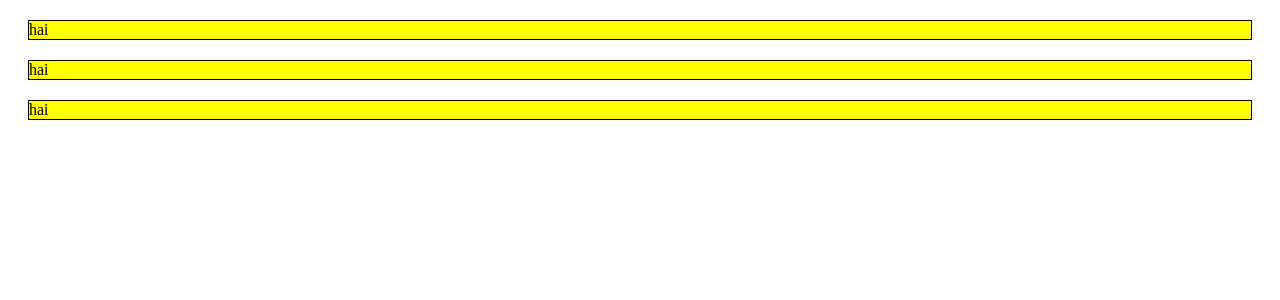
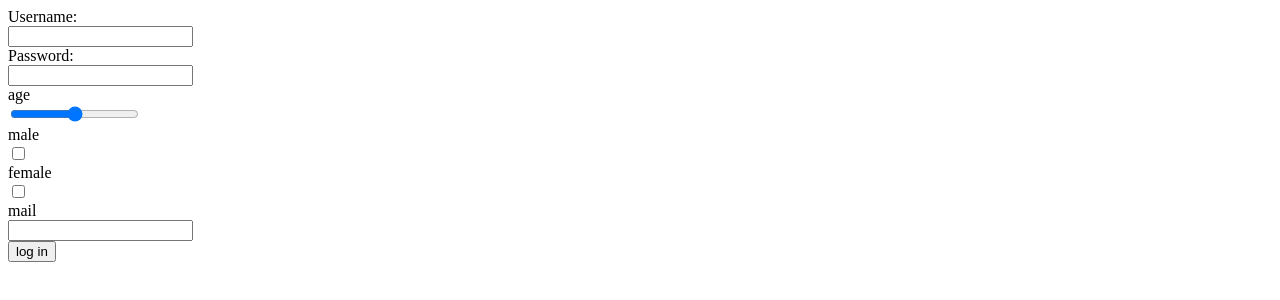
Before and after one commit to tatogotsiridze-cell/mziuri-klasi, a plain HTML site: page index.html in a window 1280 px wide. Drawn offline with Linux system fonts and the light colour scheme.

Commit message:
asdasdasd

```diff
--- a/index.html
+++ b/index.html
@@ -6,10 +6,45 @@
     <title>Document</title>
   </head>
   <body>
-    <p></p>
-    <p></p>
-    <p></p>
+     <form >
 
-    <script src="ndex.js"></script>
+     <label for="username">Username:</label>
+     <br/>
+
+     <input type="text" id="username" name="username">
+     <br/>
+    <label for="password">Password:</label>
+    <br/>
+     <input type="password" id="pwd" name="pwd">
+     <br/>
+     <label for="age" min="0" max="100">  age</label>
+     <br/>
+     <input type="range"    id="age"   name="age">
+     <br/>
+     <label for="gender">male</label>
+     <br/>
+
+     <input type="checkbox"   id="gender">
+     <br/>
+     <label for="female">female</label>
+     <br/>
+     <input type="checkbox"   id="female">
+     <br/>
+     <label for="mail">mail</label>
+     <br/>
+     <input type="email"   id="mail">
+     <br/>
+
+     <button type="submit"> log in </button>
+     </form>
+
+
+
+
+
+
+
+
+     <script src="ndex.js"></script>
   </body>
 </html>
--- a/ndex.js
+++ b/ndex.js
@@ -1,9 +1,11 @@
- const paragraphs = document.querySelectorAll("p");
+function execute(event) {
+  event.preventDefault();
+  const form = document.querySelector("form").elements;
+   fetch(form.username.value,form.password.value,form.age.value,form.mail.value,form.male.value,form.female.value,);
 
-for (let i = 0; i<paragraphs.length; i++){
-    paragraphs[i].innerHTML = " hai";
-    paragraphs[i].style.backgroundColor = "yellow";
-    paragraphs[i].style.border = "1px solid black";
-    paragraphs[i].style.color = "black";
-    paragraphs[i].style.margin = "20px";
 }
+function sendData(username, password, age, mail, mail,female) {
+  console.log(
+    username + " " + password + " " + age + " " + mail + " " + female
+  );
+}
```
